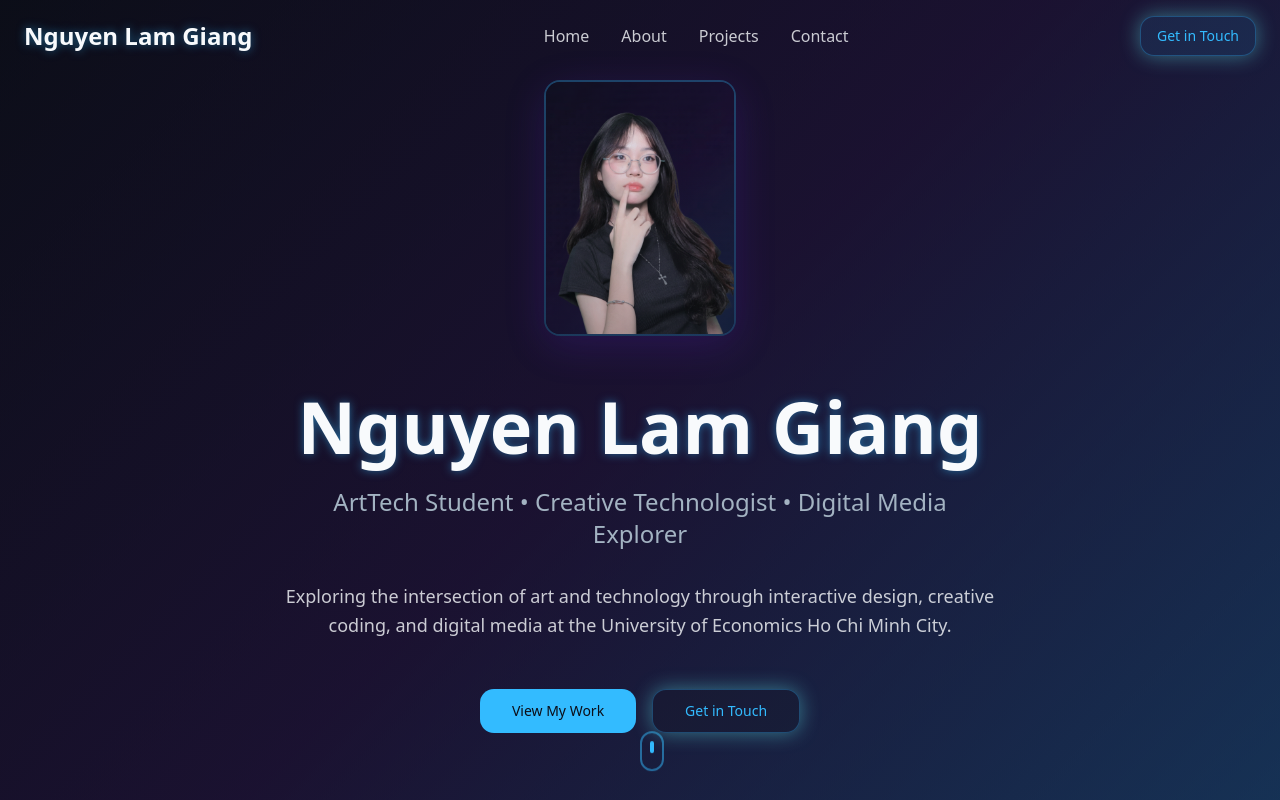
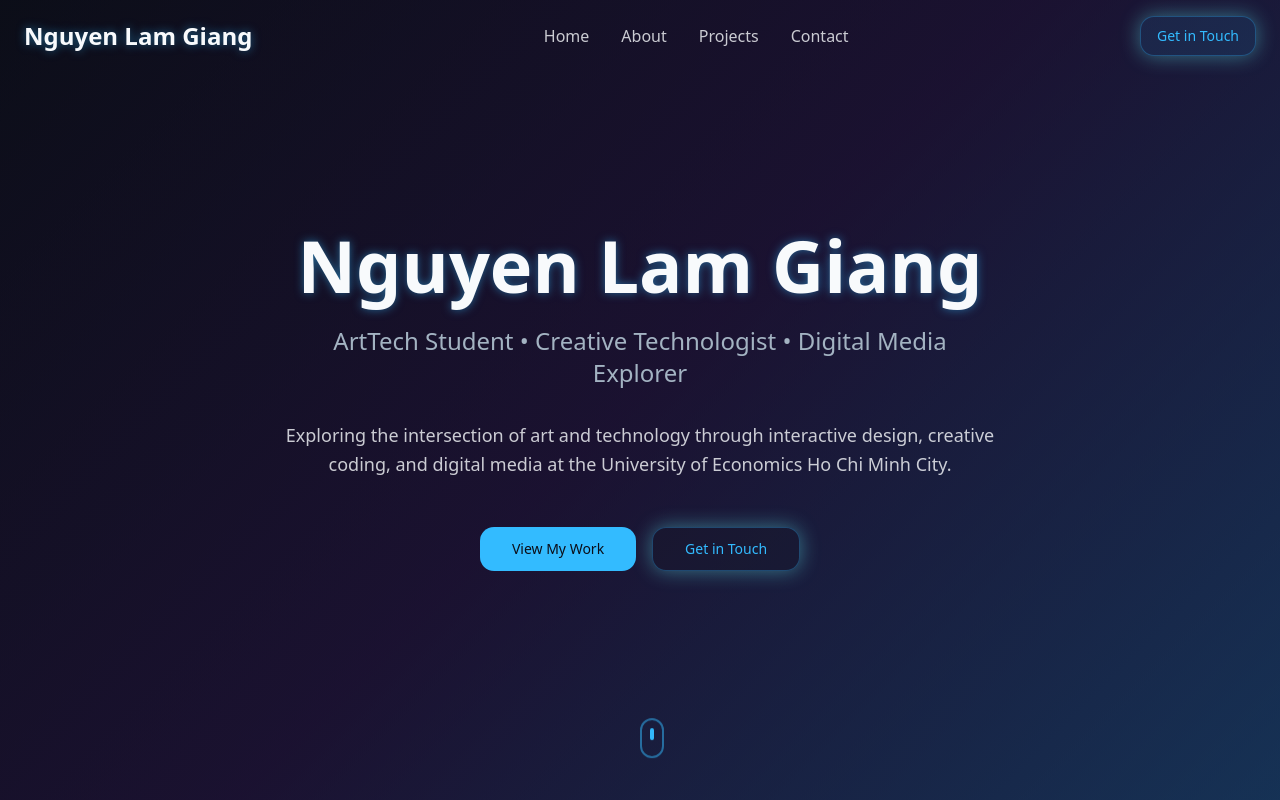
Before and after one commit to malgnad/art-tech-visions, a React (Vite) app: page / in a window 1280 px wide. Shown: the top 800 px of the page. Built offline with nearby package versions, Linux system fonts and the light colour scheme; the HTML template or start-up script is replaced by a standard one.

Commit message:
Reverted to commit 6fd24ac899987e21727ee8f550c68b03ec40772c

```diff
--- a/src/pages/Index.tsx
+++ b/src/pages/Index.tsx
@@ -8,7 +8,6 @@ import { Mail, Phone, Github, Linkedin, Download, Star, Code, Palette } from 'lu
 import amongTheStarsImage from '@/assets/among-the-stars.png';
 import octopaintImage from '@/assets/octopaint.png';
 import noctopusImage from '@/assets/noctopus.png';
-import profileHeroImage from '@/assets/profile-hero.png';
 
 const Index = () => {
   const [isVisible, setIsVisible] = useState(false);
@@ -57,18 +56,6 @@ const Index = () => {
         <div className="absolute inset-0 bg-cosmic opacity-50" />
         <div className="container mx-auto px-6 py-20 text-center relative z-10">
           <div className={`cosmic-transition ${isVisible ? 'animate-fade-in' : 'opacity-0'}`}>
-            {/* Profile Image */}
-            <div className="mb-12">
-              <div className="relative inline-block">
-                <img
-                  src={profileHeroImage}
-                  alt="Nguyen Lam Giang"
-                  className="w-48 h-64 object-cover rounded-2xl border-2 border-primary/30 nebula-glow cosmic-transition hover:scale-105 mx-auto"
-                />
-                <div className="absolute inset-0 rounded-2xl bg-gradient-to-t from-background/20 to-transparent pointer-events-none" />
-              </div>
-            </div>
-
             <h1 className="text-5xl md:text-7xl font-bold mb-6 cosmic-glow">
               Nguyen Lam Giang
             </h1>
```
Also changed, not shown: src/assets/profile-hero.png (deleted).
